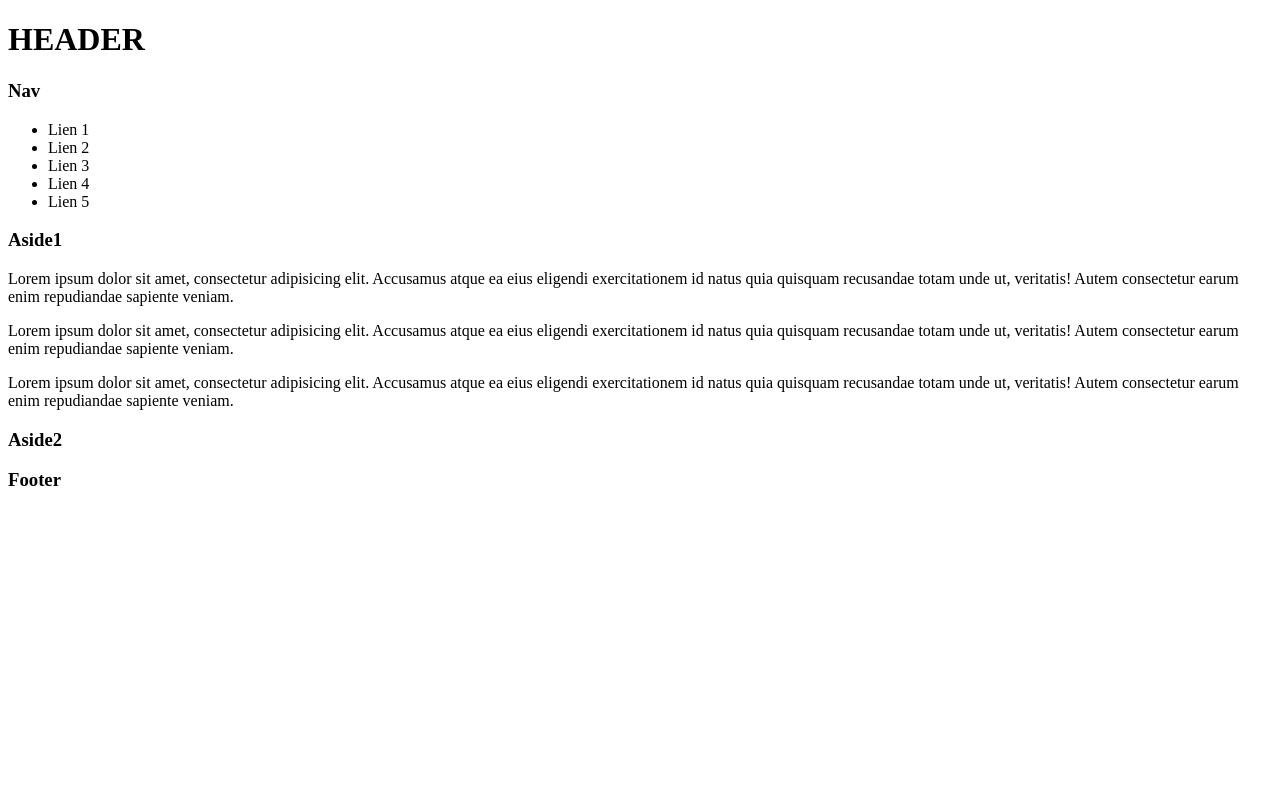
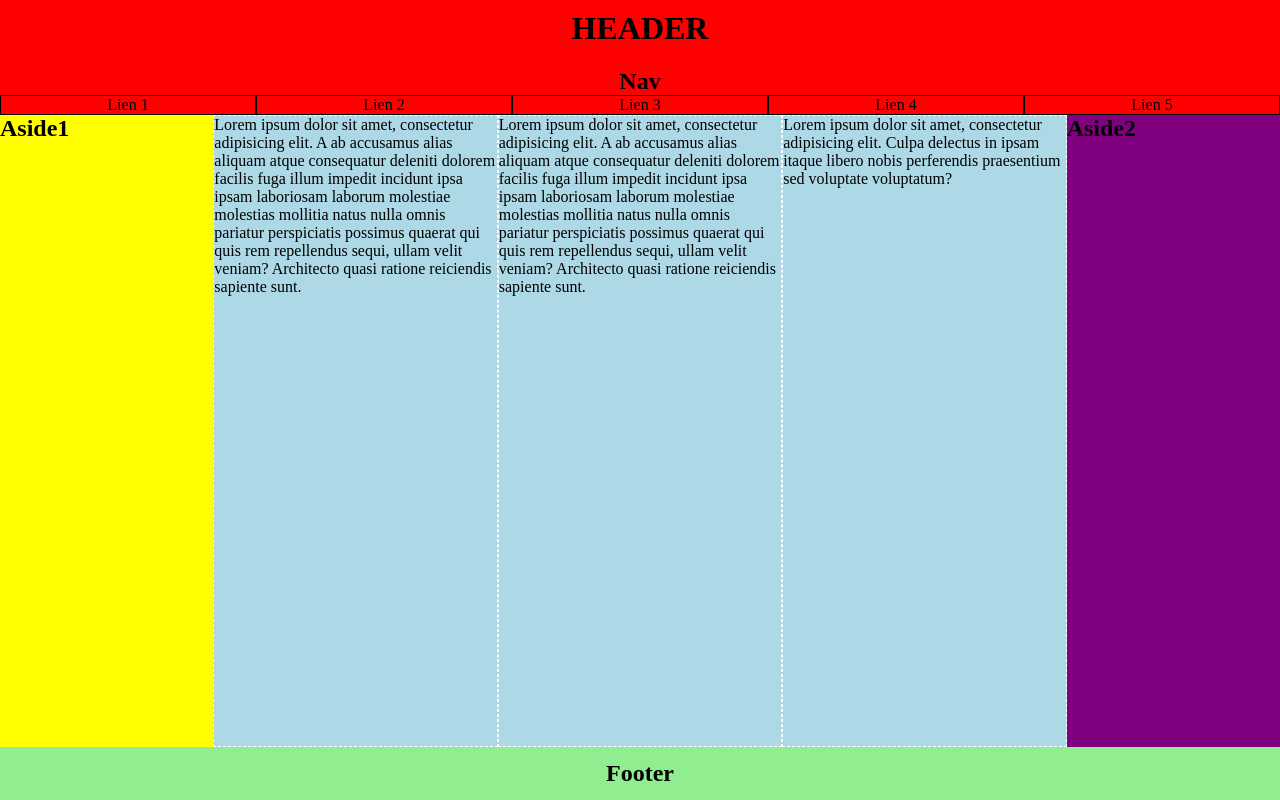
Before and after one commit to JolanGorges/FlexCSS, a plain HTML site: page index.html in a window 1280 px wide. Drawn offline with Linux system fonts and the light colour scheme.

Commit message:
Added css

```diff
--- a/index.html
+++ b/index.html
@@ -8,8 +8,8 @@
 <body>
 <header>
     <h1>HEADER</h1>
-    <h3>Nav</h3>
     <nav>
+        <h2>Nav</h2>
         <ul id="mainMenu">
             <li>Lien 1</li>
             <li>Lien 2</li>
@@ -20,32 +20,29 @@
     </nav>
 </header>
 <article>
-    <aside aria-label="Left aside" id="aside1">
-        <h3>Aside1</h3>
+    <aside aria-label="Left aside" id="yellow">
+        <h2>Aside1</h2>
     </aside>
     <section>
         <p>
-            Lorem ipsum dolor sit amet, consectetur adipisicing elit. Accusamus atque ea eius
-            eligendi exercitationem id natus quia quisquam recusandae totam unde ut, veritatis!
-            Autem consectetur earum enim repudiandae sapiente veniam.
+           Lorem ipsum dolor sit amet, consectetur adipisicing elit. A ab accusamus alias aliquam atque consequatur deleniti dolorem facilis fuga illum impedit incidunt ipsa ipsam laboriosam laborum molestiae molestias mollitia natus nulla omnis pariatur perspiciatis possimus quaerat qui quis rem repellendus sequi, ullam velit veniam? Architecto quasi ratione reiciendis sapiente sunt.
         </p>
         <p>
-            Lorem ipsum dolor sit amet, consectetur adipisicing elit. Accusamus atque ea eius
-            eligendi exercitationem id natus quia quisquam recusandae totam unde ut, veritatis!
-            Autem consectetur earum enim repudiandae sapiente veniam.
+            Lorem ipsum dolor sit amet, consectetur adipisicing elit. A ab accusamus alias aliquam atque consequatur deleniti dolorem facilis fuga illum impedit incidunt ipsa ipsam laboriosam laborum molestiae molestias mollitia natus nulla omnis pariatur perspiciatis possimus quaerat qui quis rem repellendus sequi, ullam velit veniam? Architecto quasi ratione reiciendis sapiente sunt.
         </p>
         <p>
-            Lorem ipsum dolor sit amet, consectetur adipisicing elit. Accusamus atque ea eius
-            eligendi exercitationem id natus quia quisquam recusandae totam unde ut, veritatis!
-            Autem consectetur earum enim repudiandae sapiente veniam.
+            Lorem ipsum dolor sit amet, consectetur adipisicing elit. Culpa delectus in ipsam itaque
+            libero nobis perferendis praesentium sed voluptate voluptatum?
         </p>
     </section>
-    <aside aria-label="Right aside" id="aside2">
-        <h3>Aside2</h3>
+    <aside aria-label="Right aside" id="purple">
+        <h2>
+            Aside2
+        </h2>
     </aside>
 </article>
 <footer>
-    <h3>Footer</h3>
+    <h2>Footer</h2>
 </footer>
 </body>
 </html>
--- a/style.css
+++ b/style.css
@@ -0,0 +1,75 @@
+* {
+  margin: 0;
+  padding: 0;
+}
+
+body, html {
+  height: 100%;
+}
+
+body {
+  display: flex;
+  flex-direction: column;
+  background-color: red;
+}
+
+header {
+  display: flex;
+  padding-top: 10px;
+  flex: 1;
+  flex-direction: column;
+  justify-content: space-between;
+  text-align: center;
+  background-color: red;
+}
+
+nav ul {
+  display: flex;
+}
+
+ul {
+  list-style-type: none;
+}
+
+li {
+  flex: 1;
+  border: 1px solid black;
+}
+
+aside {
+  flex: 0.5;
+}
+
+#yellow {
+  background-color: yellow;
+}
+
+#purple {
+  background-color: purple;
+}
+
+article {
+  display: flex;
+  flex: 6;
+}
+
+section {
+  display: flex;
+  flex: 2;
+  flex-flow: row wrap;
+  background-color: lightblue;
+}
+
+section p {
+  flex: 1 0 200px;
+  border: 1px dashed white;
+}
+
+
+footer {
+  display: flex;
+  flex: 0.5;
+  background-color: lightgreen;
+  justify-content: center;
+  align-items: center;
+}
```
